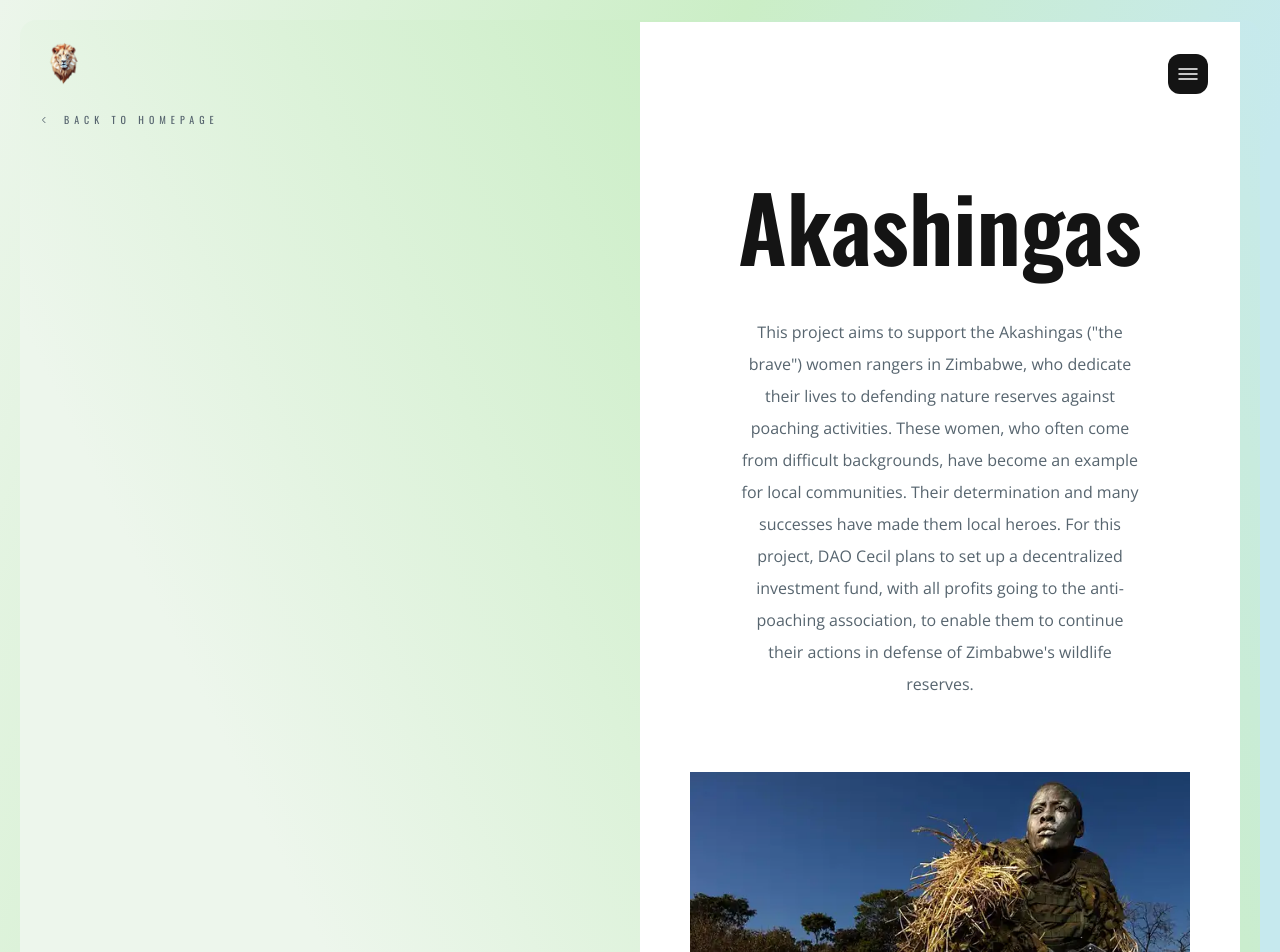
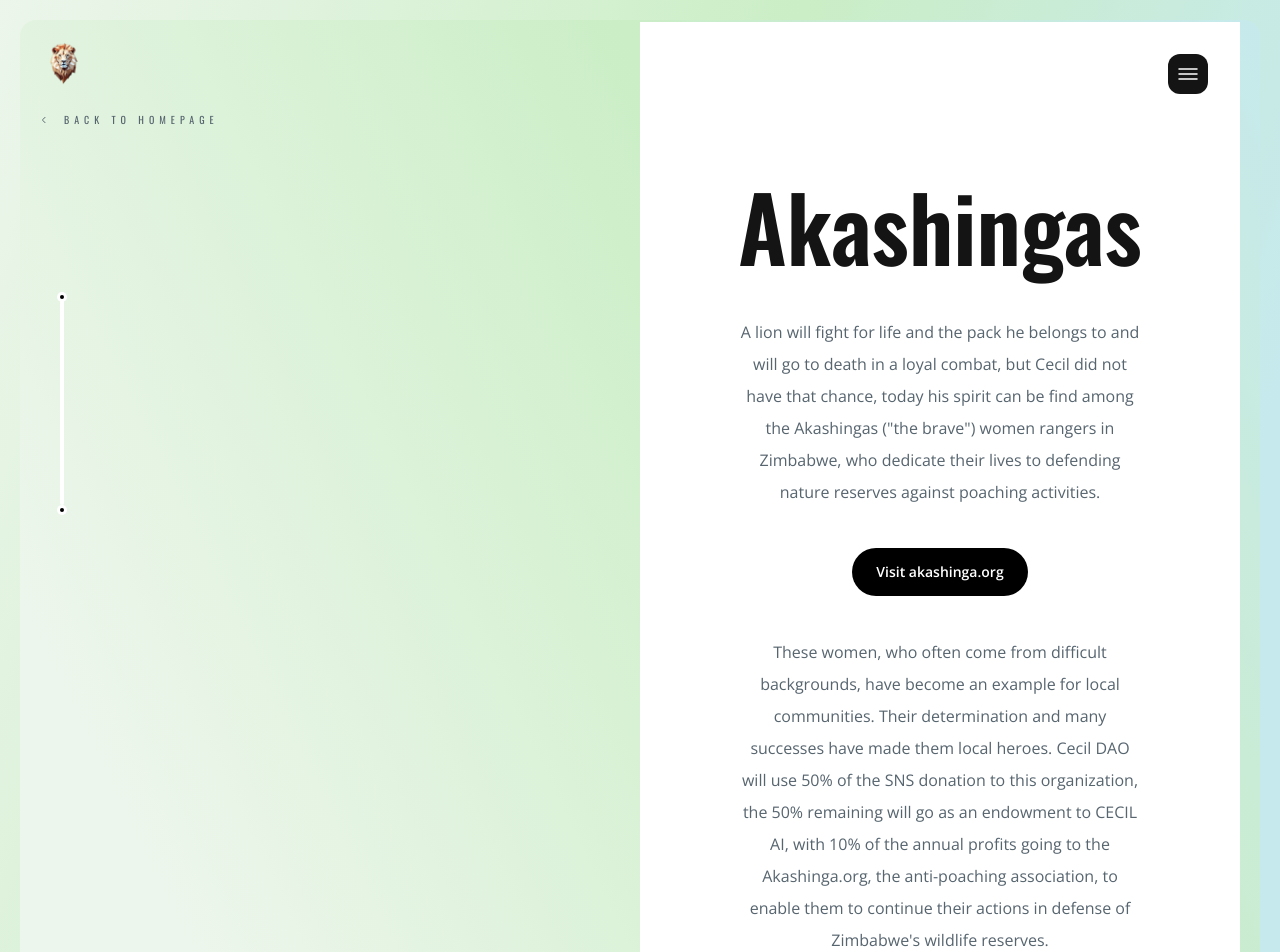
Before and after one commit to Cecil-DAO/cecil-sns, a React (Vite) app in the folder client/cecil_dao_website/: page /akashingas in a window 1280 px wide. Shown: the top 952 px of the page. Built offline with nearby package versions, Linux system fonts and the light colour scheme.

Commit message:
Resolve "FE - Fix loader globe"

```diff
--- a/client/cecil_dao_website/src/components/3dModels/PlanetModel.tsx
+++ b/client/cecil_dao_website/src/components/3dModels/PlanetModel.tsx
@@ -60,6 +60,12 @@
   const btnPAL = useRef<HTMLDivElement>(null);
   const btnMalaika = useRef<HTMLDivElement>(null);
   const btnKingsChildrensHome = useRef<HTMLDivElement>(null);
+
+  useEffect(() => {
+    if (loading && loader.current) {
+      loader.current.style.visibility = "visible";
+    }
+  });
 
   useEffect(() => {
     const matchCatch = () => {
@@ -127,7 +133,7 @@
     const engine = scene.getEngine();
     const canvas = document.getElementById("globe-canvas") as HTMLElement;
     if (loader.current === null) return null;
-    loader.current.style.visibility = "visible";
+    // loader.current.style.visibility = "visible";
 
     SceneLoader.Append(
       "",
@@ -358,15 +364,19 @@
   return (
     <section className="threeDContent relative h-full text-[#000]">
       <div className="threeDPage">
+        <div className="page">
+          <div className="canvas max-h-[500px] sm:max-h-[1000px]">
+            <div className="absolute inset-0 flex justify-center">
+              <div className="loader" ref={loader} />
+            </div>
             {!loading && (
-          <div className="page">
-            <div className="loader" ref={loader} />
+              <>
                 <SceneComponent
                   id="globe-canvas"
                   adaptToDeviceRatio={true}
                   antialias
                   onSceneReady={onSceneReady}
-              className="canvas max-h-[500px] sm:max-h-[1000px]"
+                  className="canvas"
                 />
                 <div className="btn" ref={btnCecilTheLion}>
                   <div className="btnDot">
@@ -438,12 +448,18 @@
                     </Link>
                   </div>
                 </div>
+                <div className="lightButton absolute right-4">
+                  <img src="/dragIcon.svg" alt="" />{" "}
+                  <span>Move around to explore</span>
                 </div>
+              </>
             )}
           </div>
-      <div className="lightButton absolute right-4">
+        </div>
+      </div>
+      {/* <div className="lightButton absolute right-4">
         <img src="/dragIcon.svg" alt="" /> <span>Move around to explore</span>
-      </div>
+      </div> */}
     </section>
   );
 };
--- a/client/cecil_dao_website/src/views/projects/Akashingas.tsx
+++ b/client/cecil_dao_website/src/views/projects/Akashingas.tsx
@@ -43,12 +43,11 @@
             back to homepage
           </Link>
 
-          {/* <div className="progress-container">
+          <div className="progress-container">
             <div className="progress-section" />
-            <div className="progress-section" style={{ top: "30%" }} />
-            <div className="progress-section" style={{ top: "65%" }} />
+            <div className="progress-section" style={{ top: "100%" }} />
             <div className="progress-bar" id="progressBar" />
-          </div> */}
+          </div>
 
           {/* <img
             src="/projects/img-cecil-the-lion-vector.png"
@@ -70,17 +69,35 @@
           <div className="flex flex-col gap-10 items-center article">
             <h2>Akashingas</h2>
             <p>
-              This project aims to support the Akashingas ("the brave") women
-              rangers in Zimbabwe, who dedicate their lives to defending nature
-              reserves against poaching activities. These women, who often come
-              from difficult backgrounds, have become an example for local
-              communities. Their determination and many successes have made them
-              local heroes. For this project, DAO Cecil plans to set up a
-              decentralized investment fund, with all profits going to the
-              anti-poaching association, to enable them to continue their
-              actions in defense of Zimbabwe's wildlife reserves.
+              A lion will fight for life and the pack he belongs to and will go
+              to death in a loyal combat, but Cecil did not have that chance,
+              today his spirit can be find among the Akashingas ("the brave")
+              women rangers in Zimbabwe, who dedicate their lives to defending
+              nature reserves against poaching activities.
+            </p>
+            <a
+              href="https://www.akashinga.org/"
+              target="_blank"
+              rel="noreferrer"
+              className="button"
+            >
+              Visit akashinga.org
+            </a>
+            <p>
+              These women, who often come from difficult backgrounds, have
+              become an example for local communities. Their determination and
+              many successes have made them local heroes. Cecil DAO will use 50%
+              of the SNS donation to this organization, the 50% remaining will
+              go as an endowment to CECIL AI, with 10% of the annual profits
+              going to the Akashinga.org, the anti-poaching association, to
+              enable them to continue their actions in defense of Zimbabwe's
+              wildlife reserves.
             </p>
             <img className="mt-8" src="/projects/img-akashingas.png" alt="" />
+            <p>
+              The remaining amount will be distributed to other causes CECIL DAO
+              wants to support.{" "}
+            </p>
             {/* <h3>The story of Cecil</h3>
             <p>
               He was one of the most magnificent creatures in the world:
```
Lines whose indentation alone changed are shown as unchanged.
